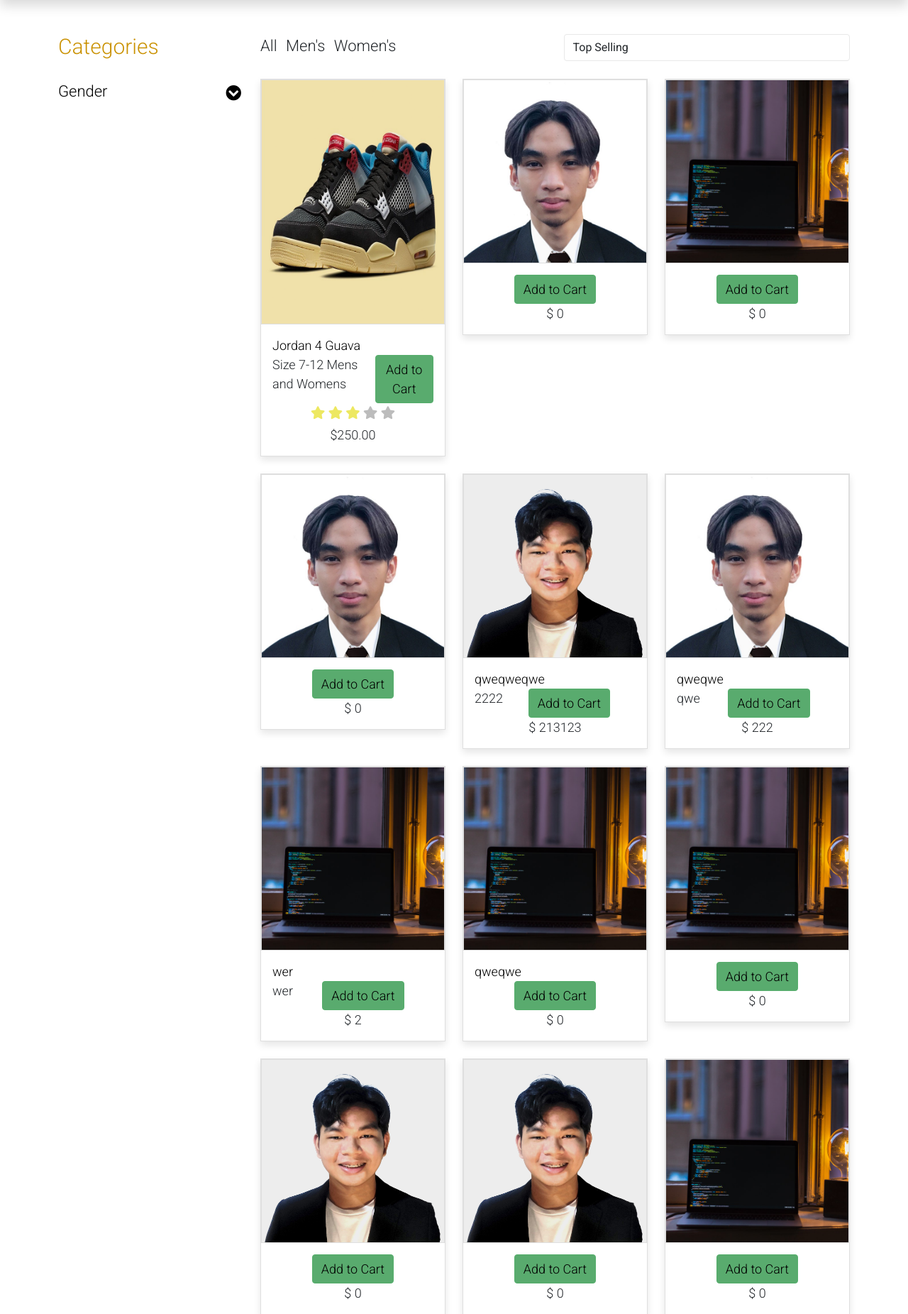
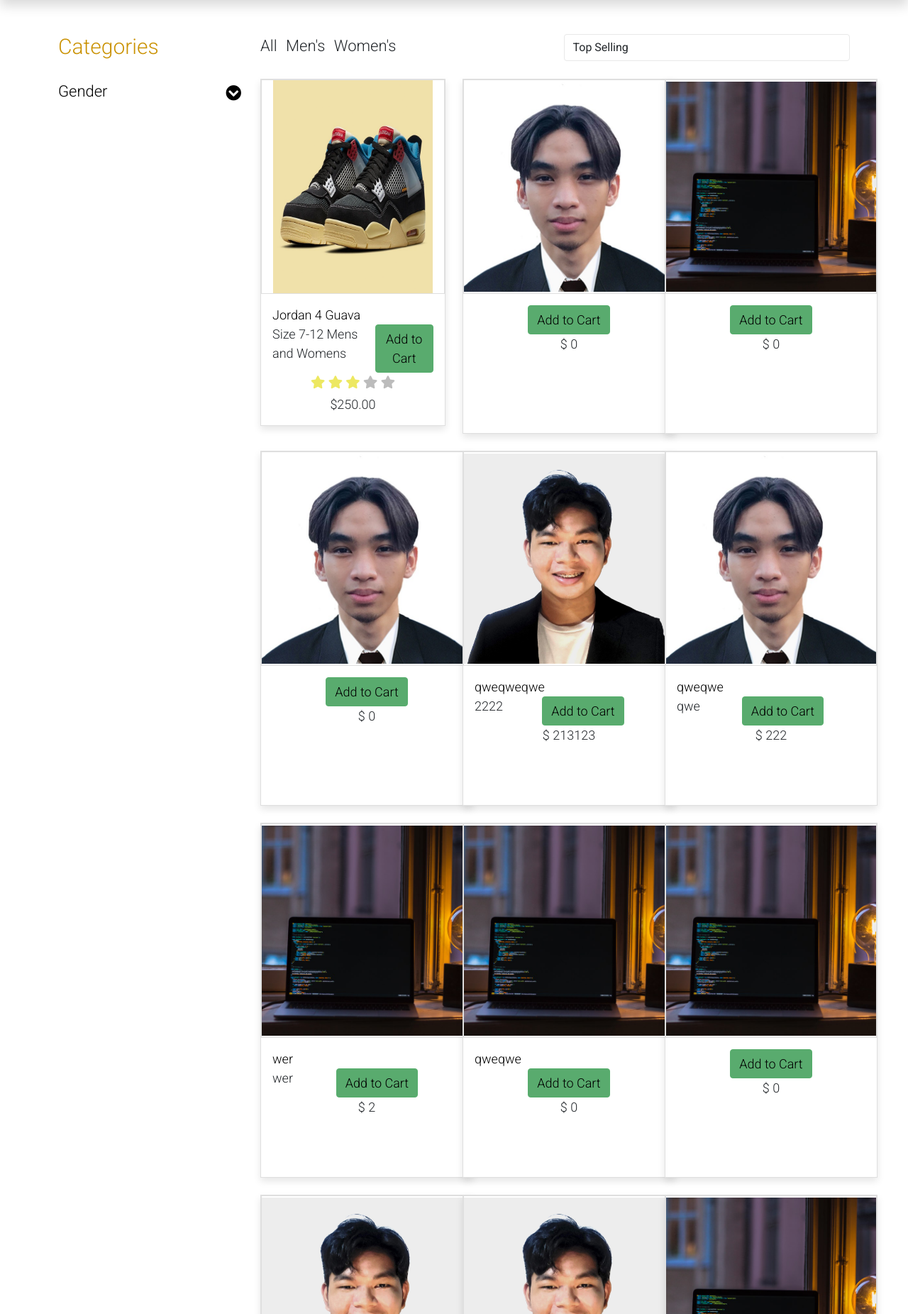
Before and after one commit to Mrk-Cstle/WebFinal-E-Commerce, a PHP site: page /shop.php in a window 1280 px wide. Shown: the part 104-1955 px from the top of the page at 71% size. Run offline with PHP 8.4, Linux system fonts and the light colour scheme; data comes from the database, SQL or seed files in the repository.

Commit message:
shop layout fix

```diff
--- a/assets/css/custom.css
+++ b/assets/css/custom.css
@@ -42,3 +42,12 @@ color:rgb(2, 1, 1);
 .nav-logo{
     height: 70px;
 }
+.card-img{
+    width: 100%;
+    height: 300px;
+    object-fit: contain;
+}
+.card-layout{
+    height: 500px;
+    width: 300px;
+}
--- a/index.php
+++ b/index.php
@@ -37,7 +37,7 @@
         <div class="container">
           <div class="row p-5">
             <div class="mx-auto col-md-8 col-lg-6 order-lg-last">
-              <img class="img-fluid" src="./assets/img/nikelogo.png" alt="" />
+              <img class="img-fluid" src="./assets/img/R.R.M.M.png" alt="" />
             </div>
 
             <div class="col-lg-6 mb-0 d-flex align-items-center">
--- a/shop.php
+++ b/shop.php
@@ -153,7 +153,7 @@ https://templatemo.com/tm-559-zay-shop
 
                     ?>
                             <div class="col-md-4">
-                                <div class="card mb-4 product-wap rounded-0">
+                                <div class="card-layout card mb-4 product-wap rounded-0">
                                     <div class="card rounded-0">
                                         <img class="card-img rounded-0 img-fluid" src="login/uploads/<?= $row['file_path'] ?>">
                                         <div class="card-img-overlay rounded-0 product-overlay d-flex align-items-center justify-content-center">
```
Also changed, not shown: assets/img/R.R.M.M.png (added).
